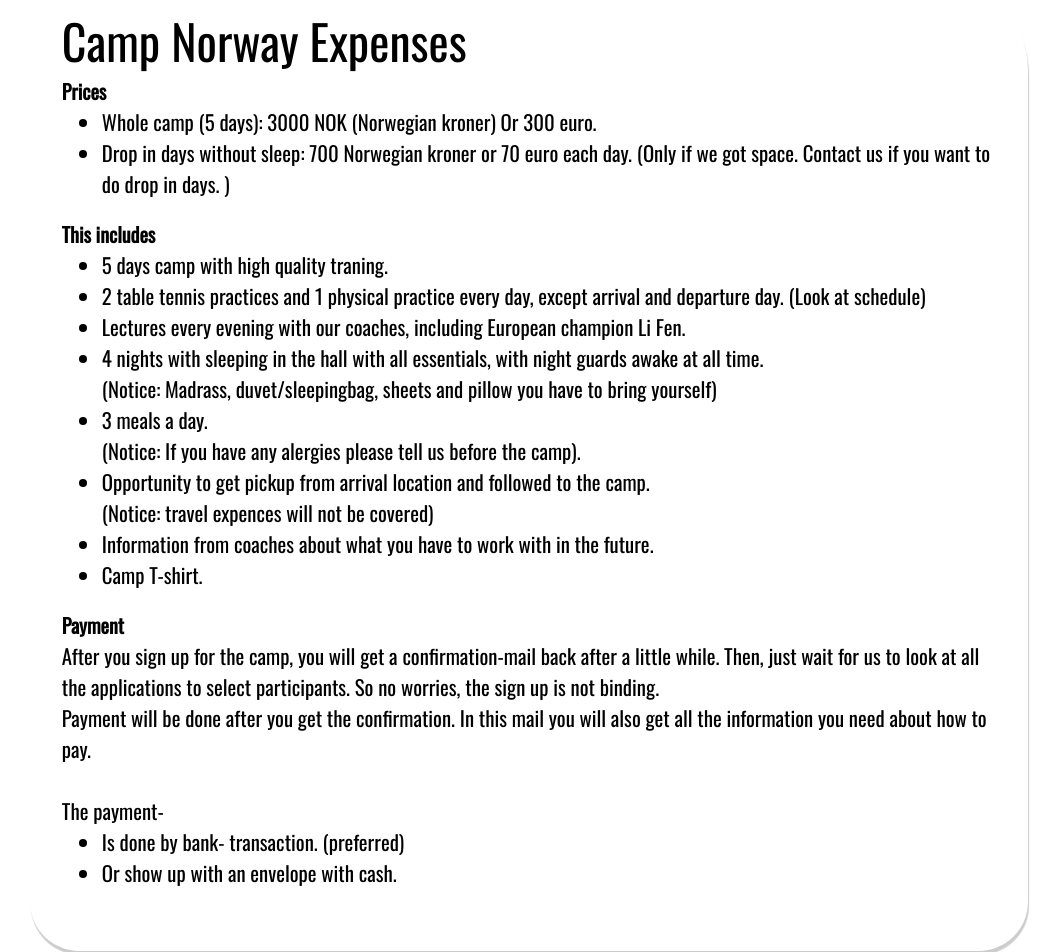
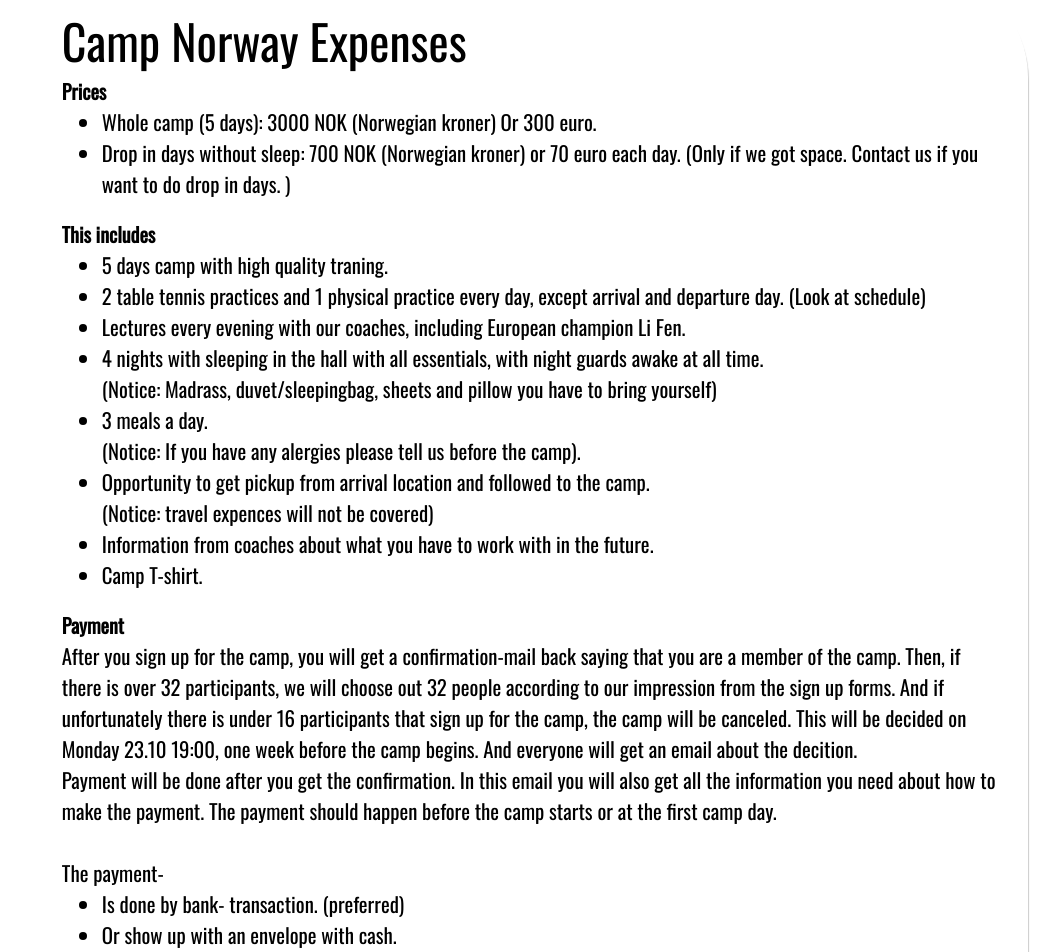
Before and after one commit to mikkelgud/InternationalTableTennisCamp, a React (Create React App) app: page /stay/Norway/Prices in a window 1280 px wide. Shown: the part 100-1052 px from the top of the page, without its empty margins (111-1171 px from the left). Built offline with nearby package versions, Linux system fonts and the light colour scheme.

Commit message:
Added more accurate information to prices and added dates for deadlines. Now it is time to make the picture styling better! wish me good luck

```diff
--- a/src/components/AboutUs.js
+++ b/src/components/AboutUs.js
@@ -19,8 +19,6 @@ export const StyledATagLinkLocal = styled.a`
     color: #1f448c;
   }
 `
-
-
 
 const LocalWrapper = styled.div`
 display: flex;
--- a/src/components/NorwayPrices.js
+++ b/src/components/NorwayPrices.js
@@ -16,7 +16,7 @@ export default function Expences(props) {
       <StyledText>
           <ul>
           <li>Whole camp (5 days): 3000 NOK (Norwegian kroner) Or 300 euro. </li>
-          <li>Drop in days without sleep: 700 Norwegian kroner or 70 euro each day. (Only if we got space. Contact us if you want to do drop in days. )</li>
+          <li>Drop in days without sleep: 700 NOK (Norwegian kroner) or 70 euro each day. (Only if we got space. Contact us if you want to do drop in days. )</li>
           </ul>
       </StyledText>
       <br/>
@@ -39,11 +39,14 @@ export default function Expences(props) {
       <br/>
       <StyledH3>Payment</StyledH3>
       <StyledText>
-          After you sign up for the camp, you will get a confirmation-mail back after a little while.
-          Then, just wait for us to look at all the applications to select participants.
-          So no worries, the sign up is not binding. <br/>
+          After you sign up for the camp, you will get a confirmation-mail back saying that you are a member of the camp.
+          Then, if there is over 32 participants, we will choose out 32 people according to our impression from the sign up forms.
+          And if unfortunately there is under 16 participants that sign up for the camp, the camp will be canceled.
+          This will be decided on Monday 23.10 19:00, one week before the camp begins.
+          And everyone will get an email about the decition. <br/>
           Payment will be done after you get the confirmation.
-          In this mail you will also get all the information you need about how to pay.
+          In this email you will also get all the information you need about how to make the payment.
+          The payment should happen before the camp starts or at the first camp day.
          <br/>
          <br/>
          The payment-
```
